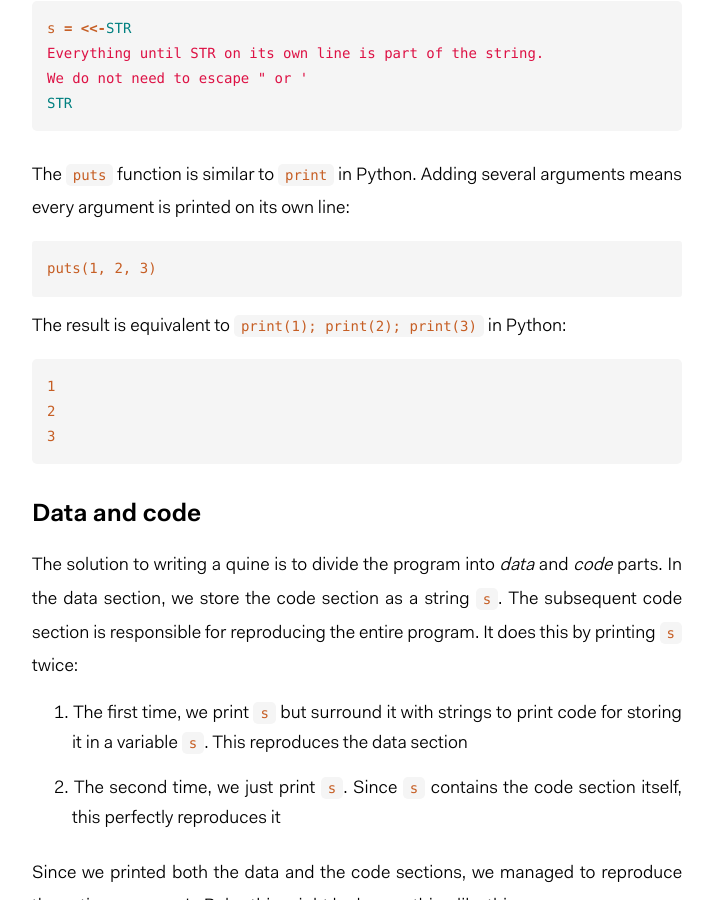
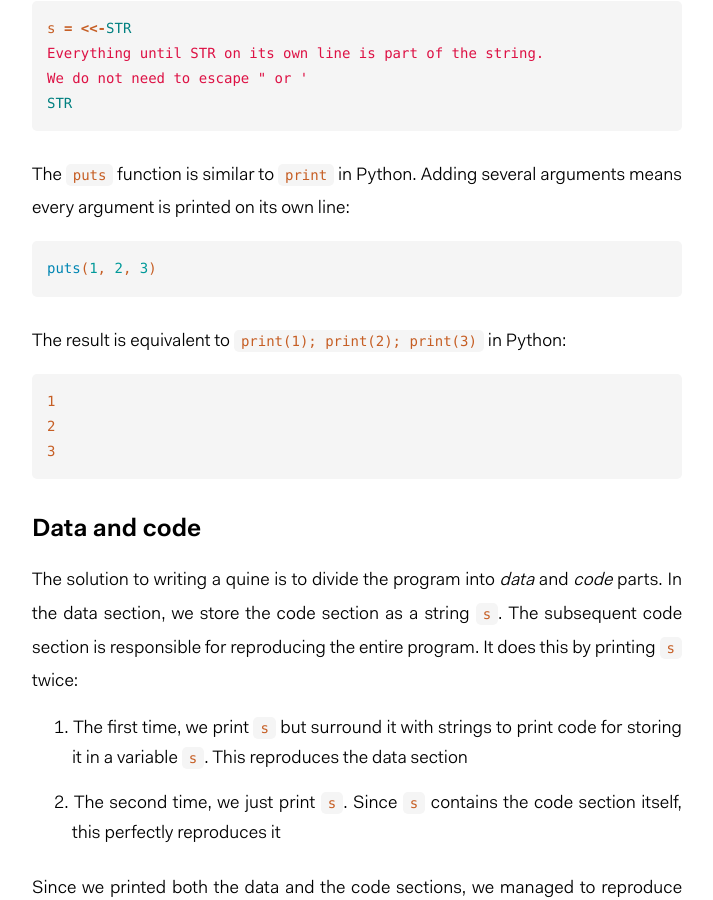
Before and after one commit to florian/florian.github.io, a Jekyll site: the page built from _posts/2018-11-17-quines.md, in a window 1280 px wide and 900 px high, scrolled down 1773 px. Shown: the whole window, without its empty margins (283-996 px from the left). Built offline with Jekyll 4.4.1, drawn with Linux system fonts in a browser that asks for light colours; nearby versions of some CDN libraries.

Commit message:
Fix Ruby syntax highlighting for quines post

`````diff
--- a/_posts/2018-11-17-quines.md
+++ b/_posts/2018-11-17-quines.md
@@ -62,7 +62,7 @@ STR
 
 The `puts` function is similar to `print` in Python.
 Adding several arguments means every argument is printed on its own line:
-````ruby
+```ruby
 puts(1, 2, 3)
 ```
 
`````
